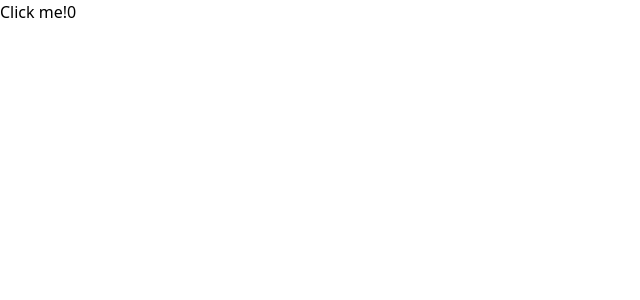
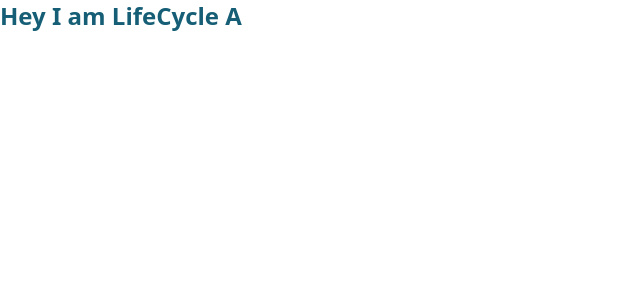
Before and after one commit to syedaAnusha/React-Indepth, a React (Vite) app in the folder learn-react-indepth/: page / in a window 1280 px wide. Shown: the top 300 px of the page, without its empty margins (0-640 px from the left). Built offline with nearby package versions, Linux system fonts and the light colour scheme.

Commit message:
feat: Implement Life Cycle Methods

```diff
--- a/learn-react-indepth/src/App.jsx
+++ b/learn-react-indepth/src/App.jsx
@@ -1,104 +1,13 @@
 /* eslint-disable no-unused-vars */
-
-//* functional
-// import { Fragment, useState } from "react";
-// function App() {
-//   const [inc, setInc] = useState(0);
-//   const [dec, setDec] = useState(0);
-
-//   const IncrementCounter = () => {
-//     // setInc(inc + 1);
-//     setInc(inc + 1);
-//     setInc((prev) => prev + 1);
-//     setInc((prev) => prev + 1);
-
-//     console.log(inc);
-//   };
-//   const decrementCounter = () => {
-//     setDec(dec - 1);
-//   };
-//   return (
-//     <Fragment>
-//       <div>
-//         <button
-//           onClick={IncrementCounter}
-//           className="border 1px solid bg-green-600 p-1 cursor-pointer"
-//         >
-//           Increment Counter {inc}
-//         </button>
-//       </div>
-//       <button
-//         onClick={decrementCounter}
-//         className="border 1px solid bg-green-600 p-1 cursor-pointer"
-//       >
-//         Decrement Counter {dec}
-//       </button>
-//     </Fragment>
-//   );
-// }
-
-// //* Calling a function!
-// // console.log(App());
-
-// //* Calling a component!
-// // console.log(<App />);
-
-//* class based
-
 import React, { Component } from "react";
+import LifeCycleA from "./LifeCycleA";
 
 export default class App extends Component {
-  constructor(props) {
-    super(props);
-    this.state = { count: 0 };
-    this.handleClick = this.handleClick.bind(this);
-  }
-
-  handleClick() {
-    this.setState((state) => {
-      return { count: state.count + 1 };
-    });
-  }
   render() {
     return (
-      <div>
-        <button key={1} onClick={this.handleClick}>
-          Click me!
-        </button>
-        <span key={2}>{this.state.count}</span>
-      </div>
+      <>
+        <LifeCycleA />
+      </>
     );
   }
 }
-
-//* Fibre Node
-
-//** {
-//** stateNode: new ClickCounter,
-//** type: ClickCounter,
-//** alternate: null,
-//** key: null,
-//** updateQueue: null,
-//** memoizedState: {count: 0},
-//** pendingProps: {},
-//** memoizedProps: {},
-//** tag: 1,
-//** effectTag: 0,
-//** nextEffect: null
-//** }
-
-//**  {
-//**     stateNode: new HTMLSpanElement,
-//**     type: "span",
-//**     alternate: null,
-//**     key: "2",
-//**     updateQueue: null,
-//**     memoizedState: null,
-//**     pendingProps: {children: 0},
-//**     memoizedProps: {children: 0},
-//**     tag: 5,
-//**     effectTag: 0,
-//**     nextEffect: null
-//** }
-
-// export default App;
--- /dev/null
+++ b/learn-react-indepth/src/LifeCycleA.jsx
@@ -0,0 +1,33 @@
+/* eslint-disable no-unused-vars */
+//* This code is used to practise the lifeCycle Methods - Mounting phase!
+
+import React, { Component } from "react";
+import LifeCycleAChild from "./LifeCycleAChild";
+
+class LifeCycleA extends Component {
+  constructor(props) {
+    super(props);
+    this.state = {
+      name: "anusha",
+    };
+    console.log("LifeCycleA Construtor");
+  }
+  static getDerivedStateFromProps(props, state) {
+    console.log("LifeCycleA getDerivedStateFromProps");
+    return null;
+  }
+  componentDidMount() {
+    console.log("LifeCycleA componentDidMount!");
+  }
+
+  render() {
+    console.log("LifeCycleA render Method called!");
+    return (
+      <div className="text text-cyan-800 font-extrabold text-2xl">
+        Hey I am LifeCycle A{/* <LifeCycleAChild /> */}
+      </div>
+    );
+  }
+}
+
+export default LifeCycleA;
--- /dev/null
+++ b/learn-react-indepth/src/LifeCycleAChild.jsx
@@ -0,0 +1,32 @@
+/* eslint-disable no-unused-vars */
+//* This code is used to practise the lifeCycle Methods - Mounting phase!
+
+import React, { Component } from "react";
+
+class LifeCycleAChild extends Component {
+  constructor(props) {
+    super(props);
+    this.state = {
+      name: "anusha",
+    };
+    console.log("LifeCycleAChild Construtor");
+  }
+  static getDerivedStateFromProps(props, state) {
+    console.log("LifeCycleAChild getDerivedStateFromProps");
+    return null;
+  }
+
+  componentDidMount() {
+    console.log("LifeCycleAChild componentDidMount!");
+  }
+  render() {
+    console.log("LifeCycleAChild render Method called!");
+    return (
+      <div className="text text-cyan-800 font-extrabold text-2xl">
+        Hey I am LifeCycleA Child!
+      </div>
+    );
+  }
+}
+
+export default LifeCycleAChild;
```
Also changed, not shown: learn-react-indepth/src/FunctionalExample.jsx (added, +100 -0 lines).
